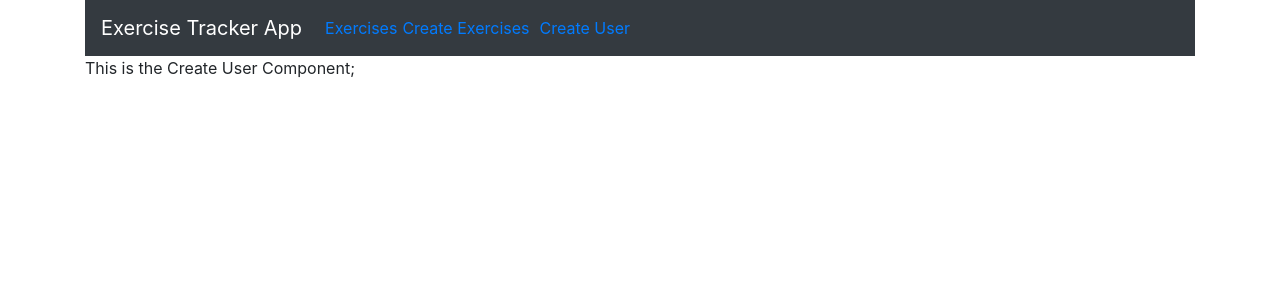
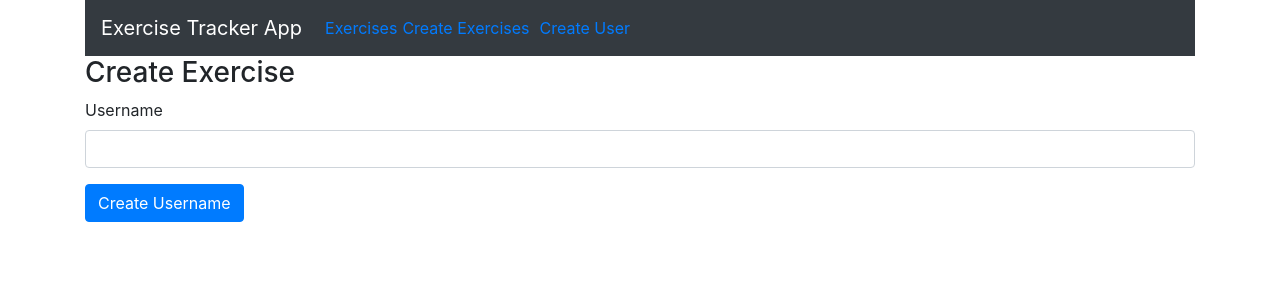
Before and after one commit to mubarak23/exercise_mern, a React (Create React App) app: page /createuser in a window 1280 px wide. Shown: the top 300 px of the page. Built offline with nearby package versions, Linux system fonts and the light colour scheme.

Commit message:
create the form user creation

```diff
--- a/src/components/CreateExercise.js
+++ b/src/components/CreateExercise.js
@@ -9,7 +9,7 @@ class CreateExercise extends React.Component{
         this.onChangeUsername = this.onChangeUsername.bind(this);
         this.onChangeDescription = this.onChangeDescription.bind(this);
         this.onChangeDate = this.onChangeDate.bind(this);
-        this.onChangeUsername = this.onChangeUsername.bind(this);
+        this.onChangeDuration = this.onChangeDuration.bind(this);
         this.onSubmit = this.onSubmit.bind(this);
 
         this.state = {
@@ -89,7 +89,7 @@ class CreateExercise extends React.Component{
                         <input type="text"
                         required
                         className="form-control"
-                        value={this.description}
+                        value={this.state.description}
                         onChange = {this.onChangeDescription} />
                     </div>
                     <div className="form-group">
@@ -97,7 +97,7 @@ class CreateExercise extends React.Component{
                         <input type="text"
                         required
                         className="form-control"
-                        value={this.duration}
+                        value={this.state.duration}
                         onChange = {this.onChangeDuration} />
                     </div>
                     <div className="form-group">
--- a/src/components/CreateUser.js
+++ b/src/components/CreateUser.js
@@ -2,10 +2,56 @@ import React from 'react';
 //import { Link } from 'react-router-dom';
 
 class CreateUser extends React.Component{
+    constructor(props){
+        super(props);
+
+        this.onChangeUsername = this.onChangeUsername.bind(this);
+
+        this.state ={
+            username: ''
+        }
+
+    }
+
+    onChangeUsername = (e) =>{
+        this.setState({
+            username: e.target.value
+        });
+    }
+
+    onSubmit = (e) =>{
+    e.preventDefault();
+       const user = {
+           username: this.state.username
+       };
+
+       this.setState({
+           username: ''
+       });
+
+       console.log(user);
+   }
+
     render(){
         return(
             <div>
-                This is the Create User Component;
+                <h3>Create Exercise</h3>
+                <form onSubmit={this.onSubmit}>
+                <div className="form-group">
+                       <label>Username</label>
+                        <input type="text"
+                        required
+                        className="form-control"
+                        value={this.state.username}
+                        onChange = {this.onChangeUsername} />
+                    </div>
+                    <div className="form-group">
+                        <input type="submit"
+                        className="btn btn-primary"
+                        value="Create Username"
+                         />
+                    </div>
+                </form>
             </div>
         )
     }
```
